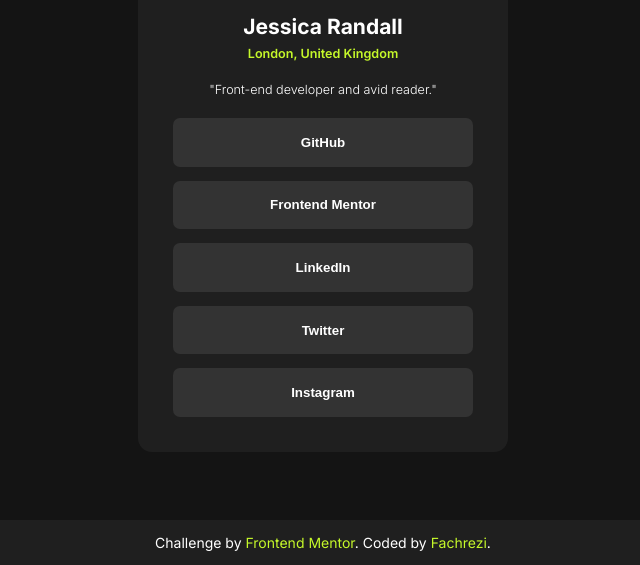
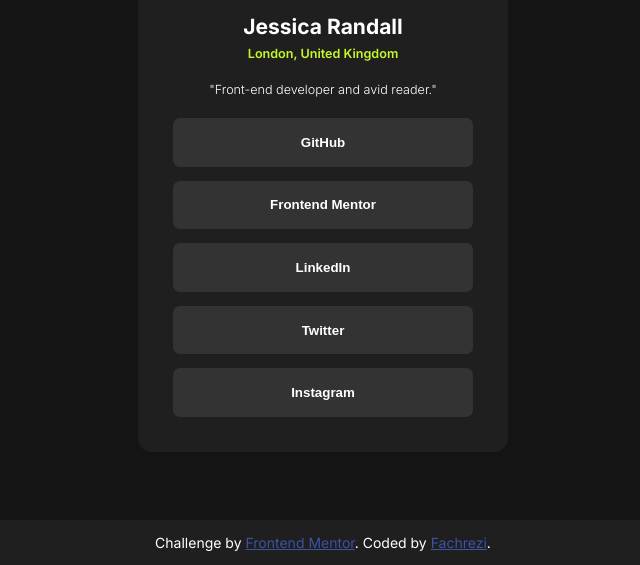
Before and after one commit to Fbeye04/Social-links-profile, a plain HTML site: page index.html in a window 1280 px wide. Shown: the part 235-800 px from the top of the page, without its empty margins (317-957 px from the left). Drawn offline with Linux system fonts and the light colour scheme.

Commit message:
Update style.css

```diff
--- a/style.css
+++ b/style.css
@@ -98,8 +98,7 @@
 }
 
 .attribution a {
-  color: var(--unique-color);
-  text-decoration: none;
+  color: hsl(228, 45%, 44%);
 }
 
 .attribution a:focus {
```
